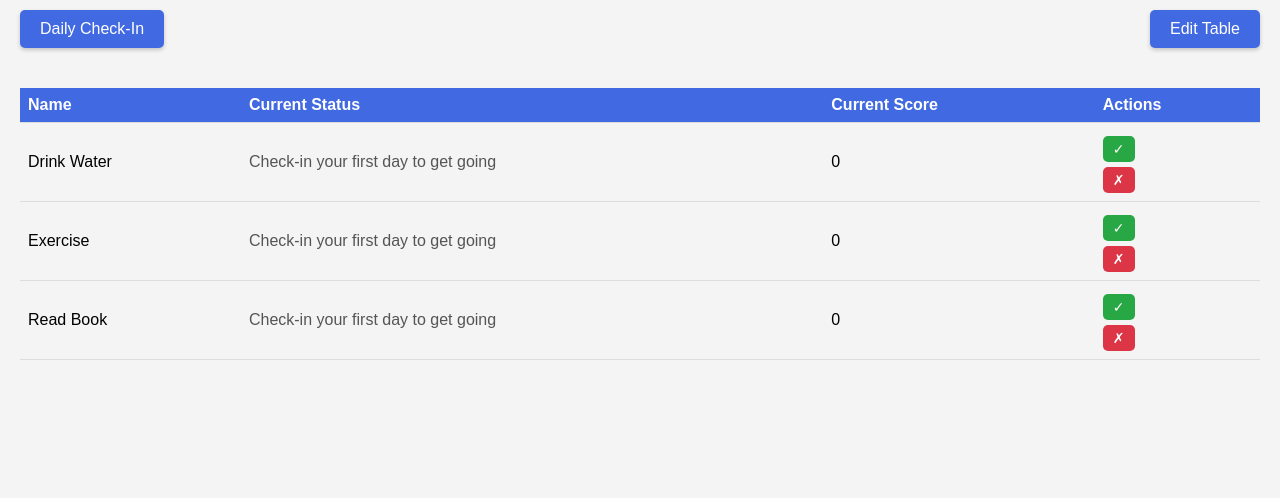
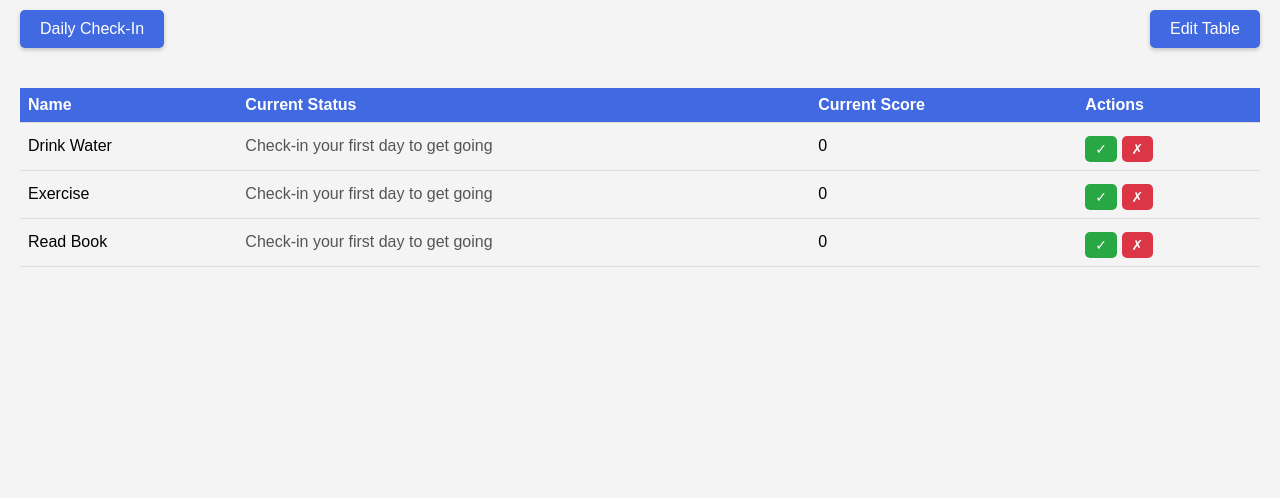
Before and after one commit to stecasta/habitat, a Flask app: page / in a window 1280 px wide. Shown: the part 100-598 px from the top of the page. Run offline with Flask 3, Linux system fonts and the light colour scheme; data comes from the database, SQL or seed files in the repository.

Commit message:
Fix: now buttons disappear

```diff
--- a/app.py
+++ b/app.py
@@ -23,10 +23,10 @@ class Habit(db.Model):
 
 @app.route('/')
 def index():
-    today_date = datetime.now().strftime("%Y-%m-%d")
+    today_date = datetime.utcnow().date()
     habits = Habit.query.all()
     print("Habits:", habits)  # This will print to your console where you run the Flask app
-    already_checked_in = all(habit.last_checked_in and habit.last_checked_in.strftime("%Y-%m-%d") == today_date for habit in habits)
+    already_checked_in = all(habit.last_checked_in and habit.last_checked_in == today_date for habit in habits)
     return render_template('index.html', habits=habits, today_date=today_date, already_checked_in=already_checked_in)
 
 @app.route('/add-initial-habits', methods=['POST'])
--- a/templates/index.html
+++ b/templates/index.html
@@ -471,21 +471,23 @@
                 <td>{{ habit.current_score }}</td>
 
                 <td class="habit-actions" style="display: none;"> <!-- Initially hidden -->
-                        <!-- Rename Button -->
-                    <button onclick="toggleRenameView({{ habit.id }})" class="rename-habit-btn">Rename</button>
+                    <!-- Rename Button -->
+                    <button style="display: inline-block;" onclick="toggleRenameView({{ habit.id }})"
+                        class="rename-habit-btn">Rename</button>
                     <!-- Delete Habit Button Form -->
-                    <form action="{{ url_for('delete_habit', habit_id=habit.id) }}" method="post" onsubmit="return confirm('Are you sure you want to delete this habit?');">
+                    <form style="display: inline-block;" action="{{ url_for('delete_habit', habit_id=habit.id) }}" method="post"
+                        onsubmit="return confirm('Are you sure you want to delete this habit?');">
                         <button type="submit" class="delete-habit-btn">Delete</button>
                     </form>
-
                 </td>
 
                 {% if habit.last_checked_in != today_date %}
+
                 <td class="check-in-actions">
-                    <form action="{{ url_for('mark_habit', habit_id=habit.id, status='done') }}" method="post">
+                    <form style="display: inline-block;" action="{{ url_for('mark_habit', habit_id=habit.id, status='done') }}" method="post">
                         <button class="check-in-action-btn done-btn" onclick="markHabit({{ habit.id }}, 'done')">&#10003;</button>
                     </form>
-                    <form action="{{ url_for('mark_habit', habit_id=habit.id, status='failed') }}" method="post">
+                    <form style="display: inline-block;"action="{{ url_for('mark_habit', habit_id=habit.id, status='failed') }}" method="post">
                         <button class="check-in-action-btn failed-btn" onclick="markHabit({{ habit.id }}, 'failed')">&#10007;</button>
                     </form>
                 </td>
```
